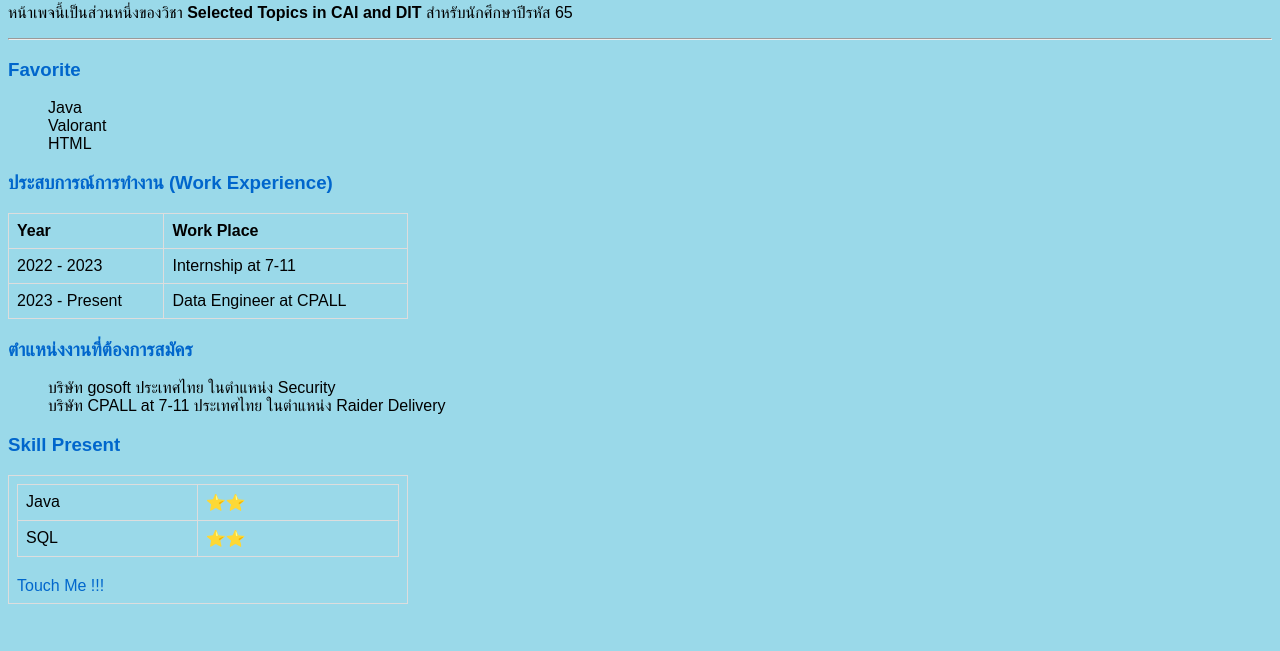
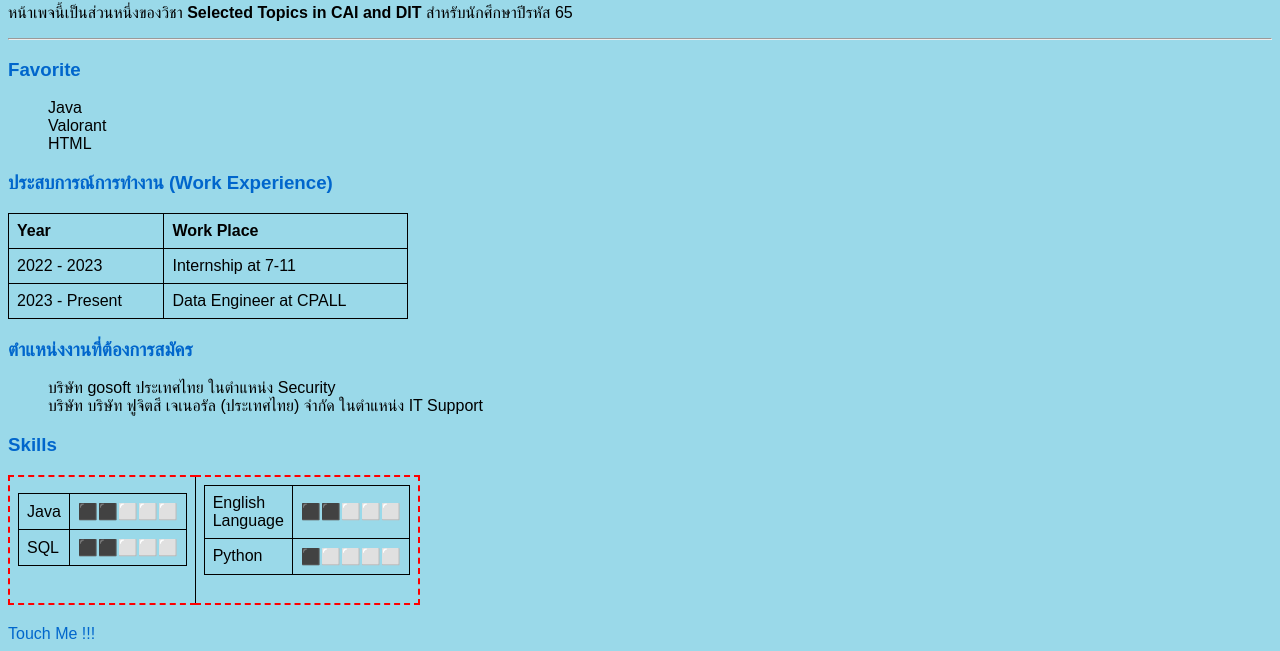
Before and after one commit to P0ndd/P0ndd, a plain HTML site: page index.html in a window 1280 px wide. Shown: the part 388-1039 px from the top of the page. Before the commit the page ends 1012 px from the top, so only its background shows below. Drawn offline with Linux system fonts and the light colour scheme.

Commit message:
Add files via upload

```diff
--- a/index.html
+++ b/index.html
@@ -39,20 +39,34 @@
     <h3>ตำแหน่งงานที่ต้องการสมัคร</h3>
     <ol>
         <li>บริษัท gosoft ประเทศไทย ในตำแหน่ง Security</li>
-        <li>บริษัท CPALL at 7-11 ประเทศไทย ในตำแหน่ง Raider Delivery</li>
+        <li>บริษัท บริษัท ฟูจิตสึ เจเนอรัล (ประเทศไทย) จำกัด ในตำแหน่ง IT Support</li>
     </ol>
-    <h3> Skill Present</h3>
-        <table>
+    <h3>Skills</h3>
+        <table style="border: dashed red 2px;">
             <tr>
                 <td><table>
                 <tr>
-                    <td>Java</td>
-                    <td>⭐⭐</td>
+                    <td class = "blackpink">Java</td>
+                    <td class = "blackpink">⬛⬛⬜⬜⬜</td>
                 </tr>
                 <tr>
-                    <td>SQL</td>
-                    <td>⭐⭐</td>
+                    <td class = "blackpink">SQL</td>
+                    <td class = "blackpink">⬛⬛⬜⬜⬜</td>
                 </tr>
+            </table></td>
+                <td><table>
+                <tr>
+                    <td class = "blackpink">English Language</td>
+                    <td class = "blackpink">⬛⬛⬜⬜⬜</td>
+                </tr>
+                <tr>
+                    <td class = "blackpink">Python</td>
+                    <td class = "blackpink">⬛⬜⬜⬜⬜</td>
+                </tr>
+            </table></td>
+            </tr>
+            <!--
+             -->
         </table>
     <a href="contact.html">Touch Me !!!</a>
 </body>
--- a/style.css
+++ b/style.css
@@ -34,7 +34,7 @@ table {
 }
 
 table, th, td {
-    border: 1px solid #ddd; /* กำหนดเส้นขอบของตาราง */
+    border: 1px solid #000000; /* กำหนดเส้นขอบของตาราง */
 }
 
 th, td {
```
Also changed, not shown: contact.html (+1 -1 lines).
